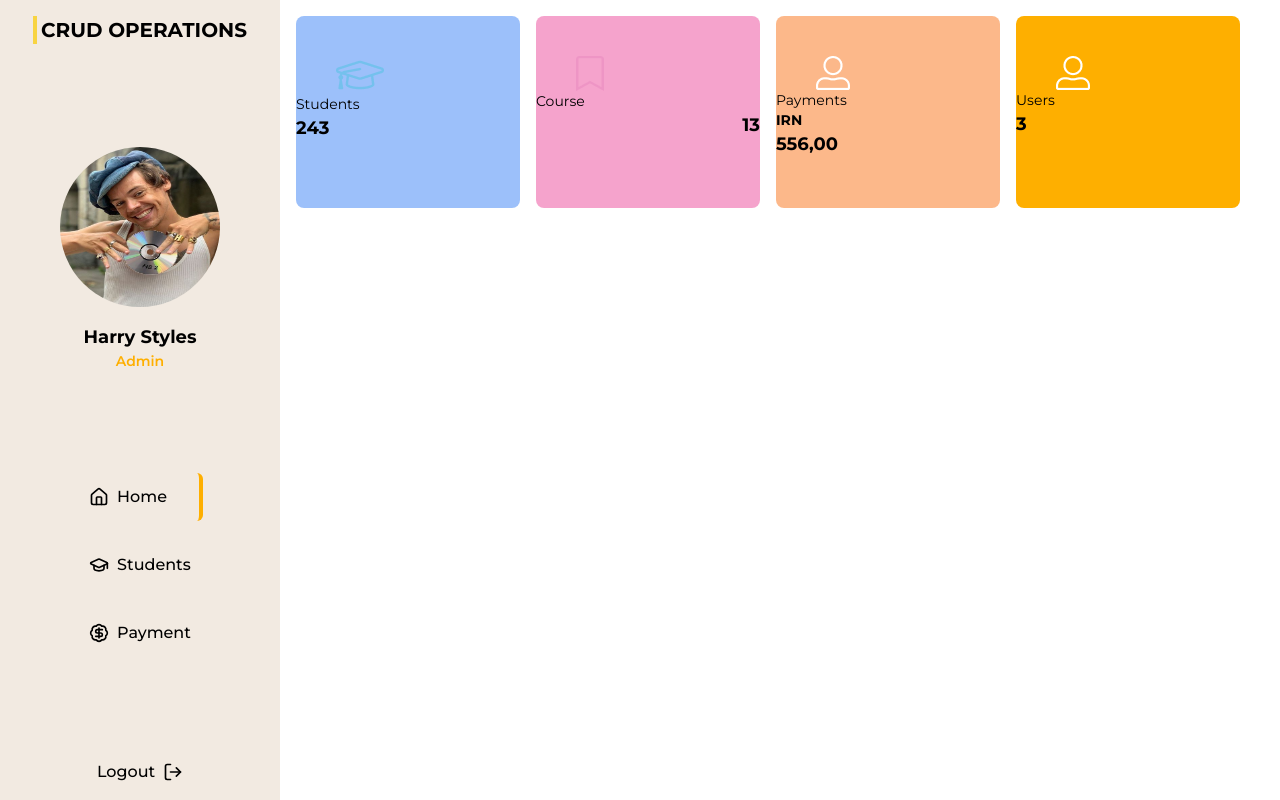
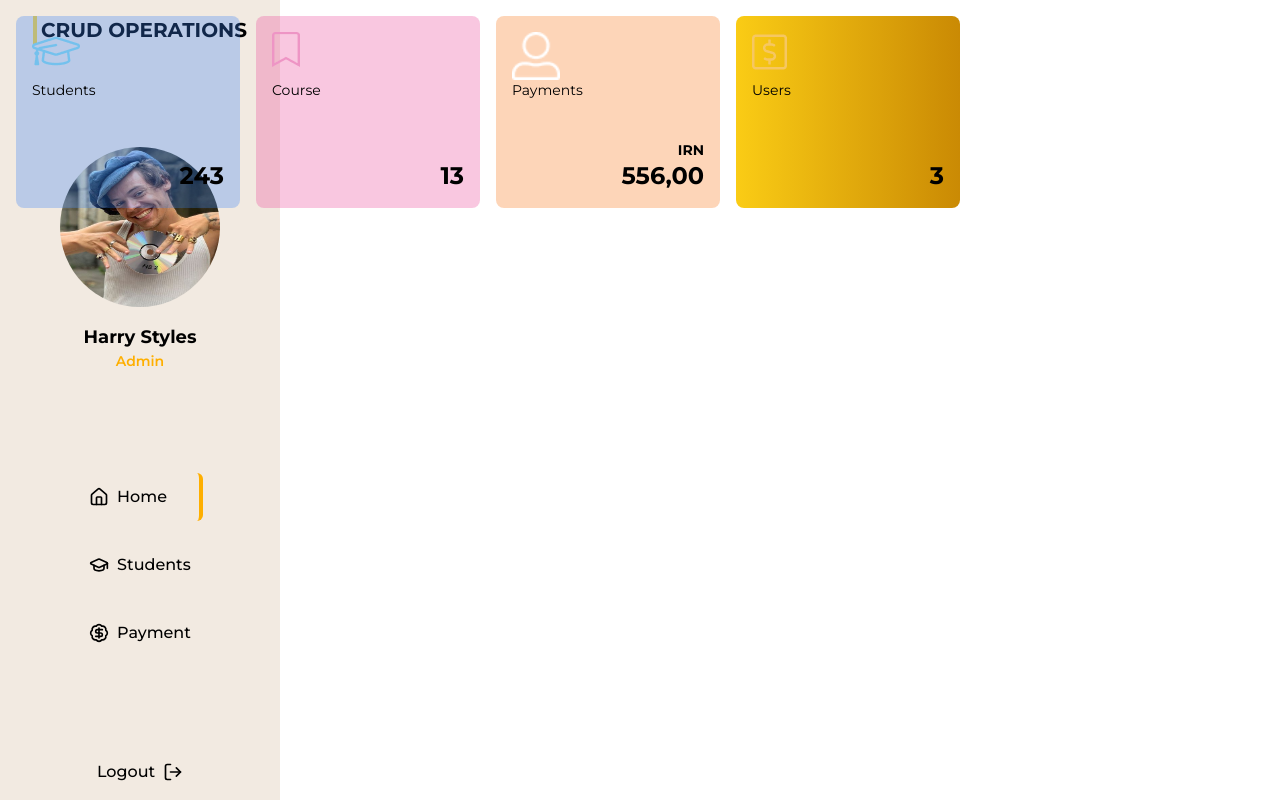
Before and after one commit to nataliacampossoares/CRUD-frontend-REACT, a React (Vite) app: page /home in a window 1280 px wide. Built offline with nearby package versions, Linux system fonts and the light colour scheme; a web font is replaced by a local one.

Commit message:
home/payment

```diff
--- a/src/pages/Home.jsx
+++ b/src/pages/Home.jsx
@@ -1,45 +1,56 @@
 import Sidebar from "../components/Sidebar";
-import Graduation from "../assets/graduation.png"
-import Bookmark from "../assets/bookmark.png"
-import Usdsquare from "../assets/usd-square.png"
-import Vector from "../assets/vector.png"
+import Graduation from "../assets/graduation.png";
+import Bookmark from "../assets/bookmark.png";
+import Usdsquare from "../assets/usd-square.png";
+import Vector from "../assets/vector.png";
 
 export default function Home() {
   return (
     <div className="flex">
-
       <Sidebar />
 
-
-      <div className="ml-[280px] flex items-start p-4 gap-4 w-full relative">
-
-        <div className="bg-blue-500 bg-opacity-50 w-56 h-48 rounded-lg">
-          <img src={Graduation} alt="graduation.pg" className="ml-10 mt-10" />
-          <p className="text-sm">Students</p>
-          <div className="bottom-0 right-0 font-bold text-lg">243</div>
+      <div className="flex items-start p-4 gap-4 w-full">
+        <div className="relative bg-blue-500 bg-opacity-30 w-56 h-48 rounded-lg">
+          <img
+            src={Graduation}
+            alt="graduation"
+            className="absolute top-4 left-4"
+          />
+          <p className="mt-16 ml-4 text-sm">Students</p>
+          <div className="absolute bottom-4 right-4 font-bold text-2xl">243</div>
         </div>
 
-
-        <div className="bg-pink-500 bg-opacity-50 w-56 h-48 rounded-lg">
-          <img src={Bookmark} alt="bookmark.pg" className="ml-10 mt-10" />
-          <p className="text-sm">Course</p>
-          <div className=" flex justify-end items-end font-bold text-lg">13</div>
+        <div className="relative bg-pink-500 bg-opacity-30 w-56 h-48 rounded-lg">
+          <img
+            src={Bookmark}
+            alt="bookmark"
+            className="absolute top-4 left-4"
+          />
+          <p className="mt-16 ml-4 text-sm">Course</p>
+          <div className="absolute bottom-4 right-4 font-bold text-2xl">13</div>
         </div>
 
+        <div className="relative bg-orange-500 bg-opacity-30 w-56 h-48 rounded-lg">
+          <img
+            src={Vector}
+            alt="vector"
+            className="absolute top-4 left-4 w-12 h-12"
+          />
+          <p className="mt-16 ml-4 text-sm">Payments</p>
+          <div className="absolute bottom-4 right-4 text-right">
+            <div className="font-bold text-sm">IRN</div>
+            <div className="font-bold text-2xl">556,00</div>
+          </div>
+        </div>
 
-        <div className="bg-orange-500 bg-opacity-50 w-56 h-48 rounded-lg">
-          <img src={Vector} alt="vector.pg" className="ml-10 mt-10" />
-          <p className="text-sm">Payments</p>
-          <div className="">
-            <div className="font-bold text-sm">IRN</div>
-            <div className="font-bold text-lg">556,00</div>
-          </div>
-
-        </div>
-        <div className=" bg-darkYellow w-56 h-48 rounded-lg">
-          <img src={Vector} alt="vector.pg" className="ml-10 mt-10" />
-          <p className="text-sm">Users</p>
-          <div className="font-bold text-lg">3</div>
+        <div className="relative bg-gradient-to-r from-yellow-400 to-yellow-600 bg-opacity-30 w-56 h-48 rounded-lg">
+          <img
+            src={Usdsquare}
+            alt="users"
+            className="absolute top-4 left-4"
+          />
+          <p className="mt-16 ml-4 text-sm">Users</p>
+          <div className="absolute bottom-4 right-4 font-bold text-2xl">3</div>
         </div>
       </div>
     </div>
--- a/src/pages/Payment.jsx
+++ b/src/pages/Payment.jsx
@@ -10,10 +10,13 @@ export default function Payment(){
                <p className="font-bold text-xl">Paymentes Details</p>
 
             </div>
-            <div className="flex gap-72 justify-end">
+            <div className="flex  justify-end">
                <p className="text-lightGray2 font-semibold text-sm">Name</p>
-               <p className="text-lightGray2 font-semibold text-sm">E-mail</p>
-               <p className="text-lightGray2 font-semibold text-sm">Phone</p>
+               <p className="text-lightGray2 font-semibold text-sm">Payment Schedule</p>
+               <p className="text-lightGray2 font-semibold text-sm">Bill Number</p>
+               <p className="text-lightGray2 font-semibold text-sm">Amount Paid</p>
+               <p className="text-lightGray2 font-semibold text-sm">Balance amount</p>
+               <p className="text-lightGray2 font-semibold text-sm">Day</p>
             </div>
             </div>
           </div>
```
